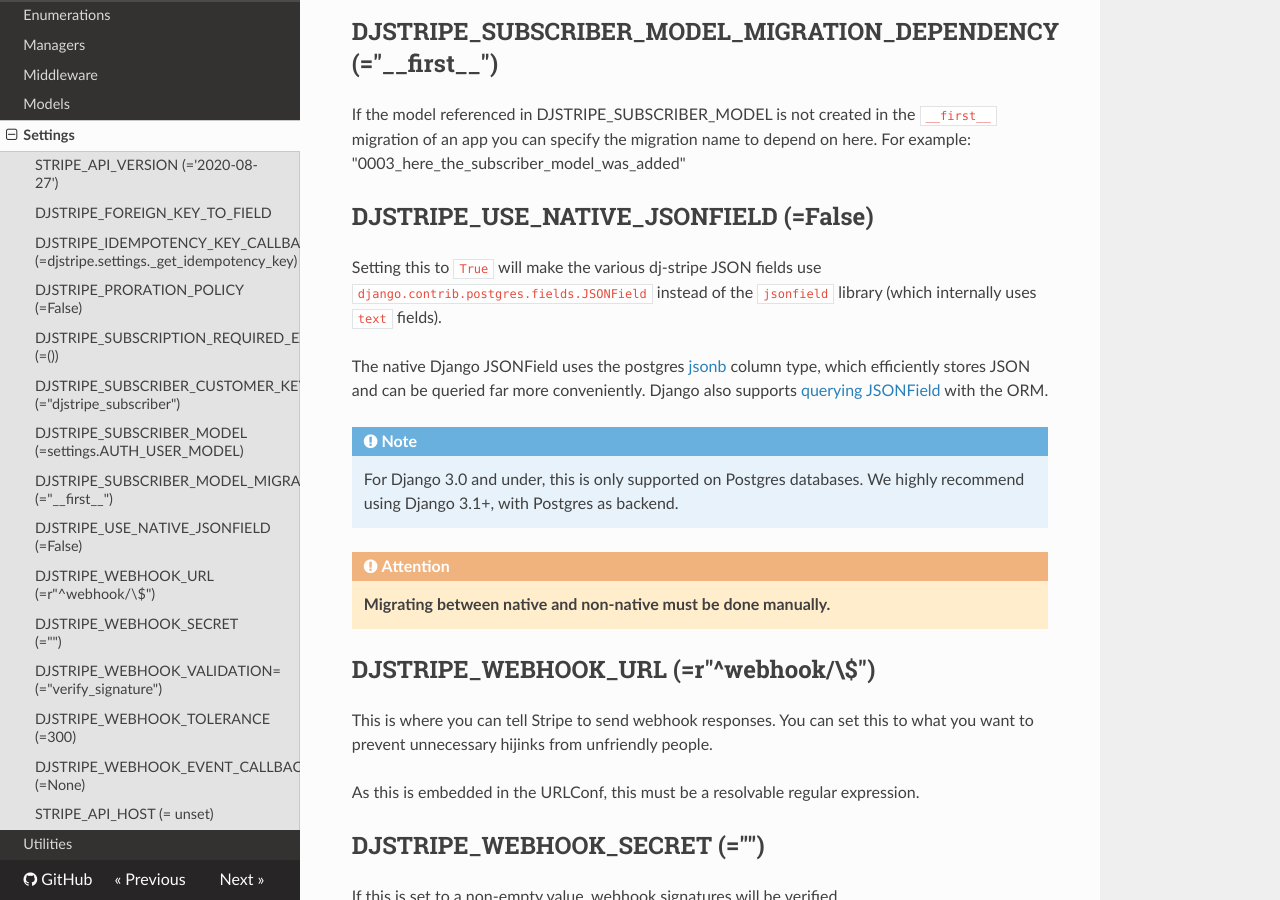
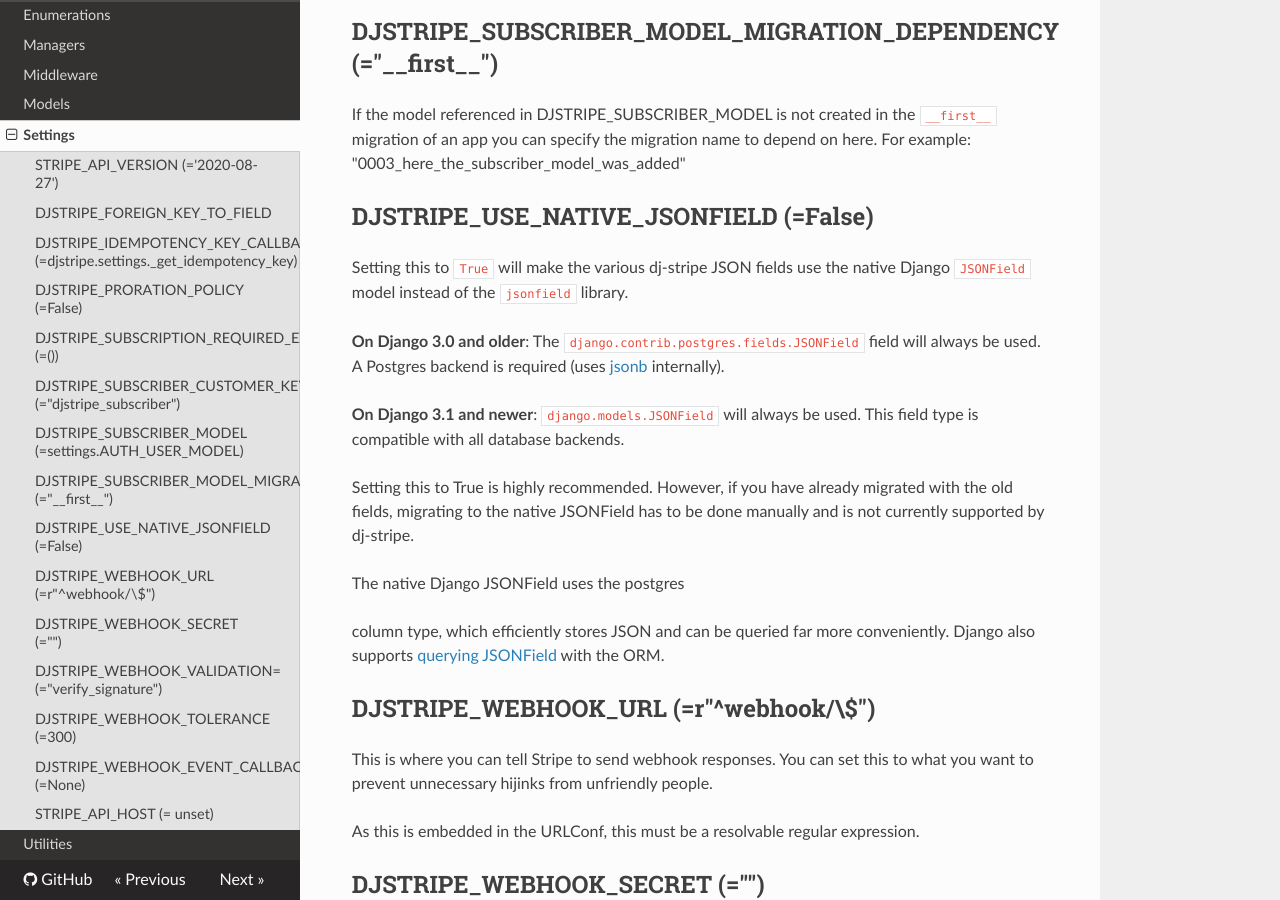
Before and after one commit to dj-stripe/dj-stripe, an MkDocs documentation site: the page built from docs/reference/settings.md, in a window 1280 px wide and 900 px high, scrolled down 3681 px. Built offline with MkDocs 1.6.1, drawn with Linux system fonts in a browser that asks for light colours; nearby versions of some CDN libraries.

Commit message:
docs: Update DJSTRIPE_USE_NATIVE_JSONFIELD documentation

```diff
--- a/docs/reference/settings.md
+++ b/docs/reference/settings.md
@@ -176,25 +176,26 @@
 
 ## DJSTRIPE_USE_NATIVE_JSONFIELD (=False)
 
-Setting this to `True` will make the various dj-stripe JSON fields use
-`django.contrib.postgres.fields.JSONField` instead of the `jsonfield`
-library (which internally uses `text` fields).
+Setting this to `True` will make the various dj-stripe JSON fields use the native
+Django `JSONField` model instead of the `jsonfield` library.
+
+**On Django 3.0 and older**: The `django.contrib.postgres.fields.JSONField` field will
+always be used. A Postgres backend is required (uses
+[jsonb](https://www.postgresql.org/docs/9.6/static/functions-json.html) internally).
+
+**On Django 3.1 and newer**: `django.models.JSONField` will always be used. This field
+type is compatible with all database backends.
+
+Setting this to True is highly recommended. However, if you have already migrated with
+the old fields, migrating to the native JSONField has to be done manually and is not
+currently supported by dj-stripe.
 
 The native Django JSONField uses the postgres
-[jsonb](https://www.postgresql.org/docs/9.6/static/functions-json.html)
+
 column type, which efficiently stores JSON and can be queried far more
 conveniently. Django also supports [querying
 JSONField](https://docs.djangoproject.com/en/1.11/ref/contrib/postgres/fields/#querying-jsonfield)
 with the ORM.
-
-!!! note
-
-    For Django 3.0 and under, this is only supported on Postgres databases.
-    We highly recommend using Django 3.1+, with Postgres as backend.
-
-!!! attention
-
-    **Migrating between native and non-native must be done manually.**
 
 ## DJSTRIPE_WEBHOOK_URL (=r"^webhook/\$")
 
```
